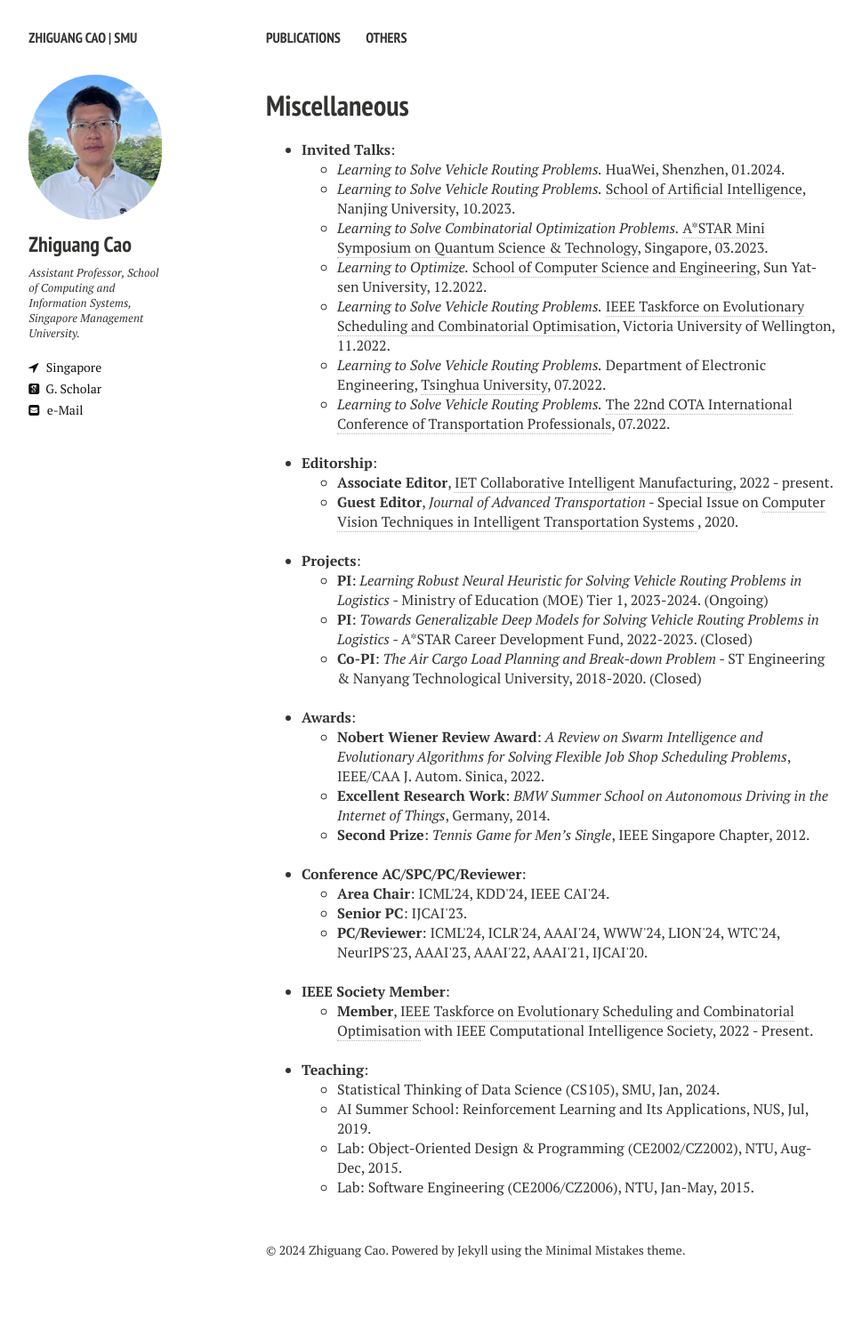
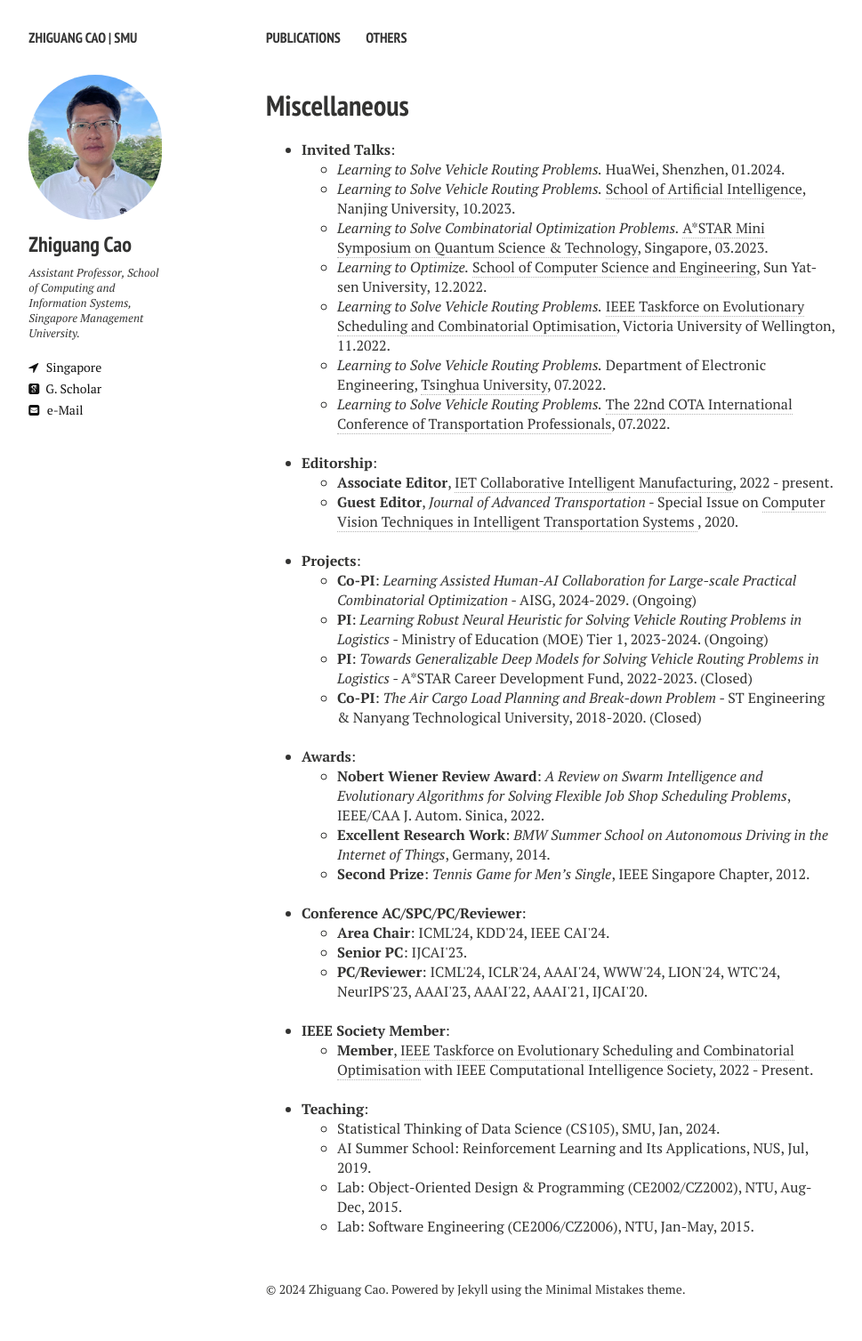
Before and after one commit to zhiguangcaosg/zhiguangcaosg.github.io, a Jekyll site: the page built from others.md, in a window 1280 px wide. Shown: the whole page at 89% size, without its empty margins (21-990 px from the left). Built offline with Jekyll 4.4.1, drawn with Linux system fonts in a browser that asks for light colours; nearby versions of some CDN libraries; before the commit the page ends 1463 px from its top, so only the background shows below that.

Commit message:
Update others.md

```diff
--- a/others.md
+++ b/others.md
@@ -52,6 +52,8 @@ comments: false
 <li>
 <b>Projects</b>:
 	<ul>
+	<li> <b>Co-PI</b>: <i> Learning Assisted Human-AI Collaboration for Large-scale Practical Combinatorial Optimization</i> - AISG, 2024-2029. (Ongoing)
+	</li>
 	<li> <b>PI</b>: <i> Learning Robust Neural Heuristic for Solving Vehicle Routing Problems in Logistics</i> - Ministry of Education (MOE) Tier 1, 2023-2024. (Ongoing)
 	</li>
 	<li> <b>PI</b>: <i> Towards Generalizable Deep Models for Solving Vehicle Routing Problems in Logistics</i> - A*STAR Career Development Fund, 2022-2023. (Closed)
```
